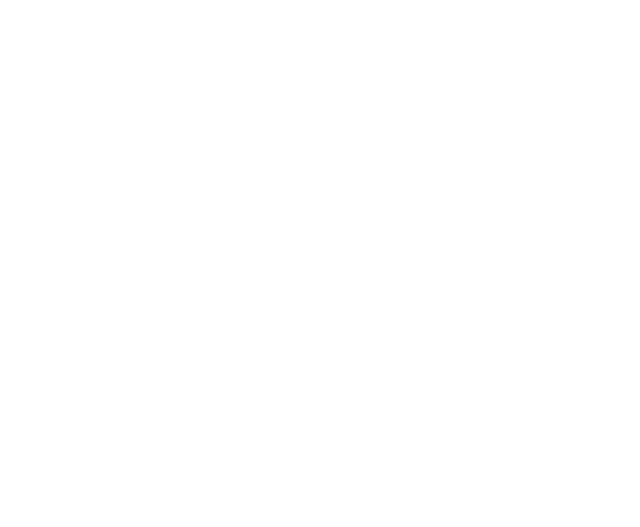
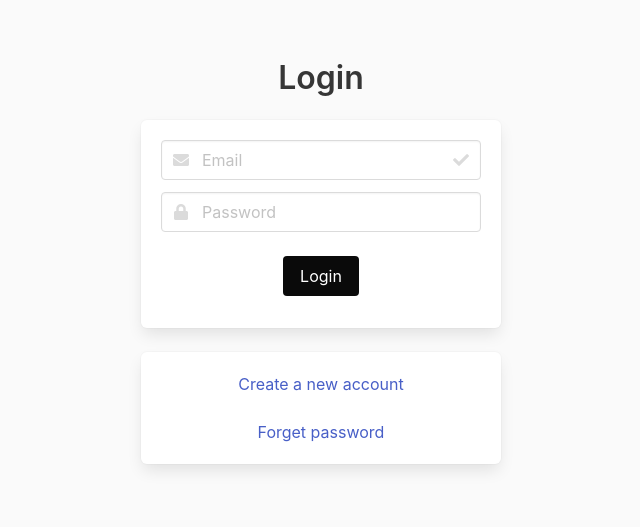
Before and after one commit to ddwdwaw1111/2021FallHomeWork, a website: page fitness-tracker-app/html/login.html in a window 1280 px wide. Shown: the whole page, without its empty margins (319-959 px from the left). Drawn offline with nearby package versions, Linux system fonts and the light colour scheme.

Commit message:
created few pages

```diff
--- a/fitness-tracker-app/html/login.html
+++ b/fitness-tracker-app/html/login.html
@@ -5,11 +5,72 @@
     <meta charset="UTF-8">
     <meta http-equiv="X-UA-Compatible" content="IE=edge">
     <meta name="viewport" content="width=device-width, initial-scale=1.0">
+    <link rel="stylesheet" href="https://cdn.jsdelivr.net/npm/bulma@0.9.3/css/bulma.min.css">
+    <link rel="stylesheet" href="https://pro.fontawesome.com/releases/v5.10.0/css/all.css" integrity="sha384-AYmEC3Yw5cVb3ZcuHtOA93w35dYTsvhLPVnYs9eStHfGJvOvKxVfELGroGkvsg+p" crossorigin="anonymous" />
     <title>Login</title>
+    <style>
+        body {
+            background-color: rgb(250, 250, 250);
+            background-size: cover;
+        }
+    </style>
 </head>
 
 <body>
 
+    <section class="section">
+        <div class="container">
+            <div class="column is-full has-text-centered">
+                <h1 class="title ">Login</h1>
+            </div>
+
+            <div class="column is-one-third is-offset-one-third">
+                <div class="box">
+                    <div class="field">
+                        <p class="control has-icons-left has-icons-right">
+                            <input class="input" type="email" placeholder="Email">
+                            <span class="icon is-small is-left">
+                <i class="fas fa-envelope"></i>
+              </span>
+                            <span class="icon is-small is-right">
+                <i class="fas fa-check"></i>
+              </span>
+                        </p>
+                    </div>
+                    <div class="field">
+                        <p class="control has-icons-left">
+                            <input class="input" type="password" placeholder="Password">
+                            <span class="icon is-small is-left">
+                <i class="fas fa-lock"></i>
+              </span>
+                        </p>
+                    </div>
+
+                    <div class="column is-full has-text-centered">
+                        <button class="button is-black is-centered">
+                        Login
+                    </button>
+                    </div>
+                </div>
+            </div>
+
+            <div class="column is-one-third is-offset-one-third">
+                <div class="box">
+                    <div class="columns is-multiline">
+                        <div class=" column is-full has-text-centered">
+                            <a href="./signUp.html"> Create a new account</a>
+                        </div>
+                        <div class=" column is-full is-gapless has-text-centered">
+                            <a href="./forgetPassword.html"> Forget password</a>
+                        </div>
+                    </div>
+                </div>
+            </div>
+
+        </div>
+    </section>
+    <section class=" hero is-fullheight">
+    </section>
 </body>
 
 </html>
```
Also changed, not shown: fitness-tracker-app/html/forgetPassword.html (+59 -1 lines), fitness-tracker-app/html/home.html (+8 -1 lines), fitness-tracker-app/html/register.html (deleted, +0 -15 lines), fitness-tracker-app/html/signUp.html (added, +85 -0 lines), package.json (+4 -3 lines), server/index.js (+14 -12 lines), 1 other file.
